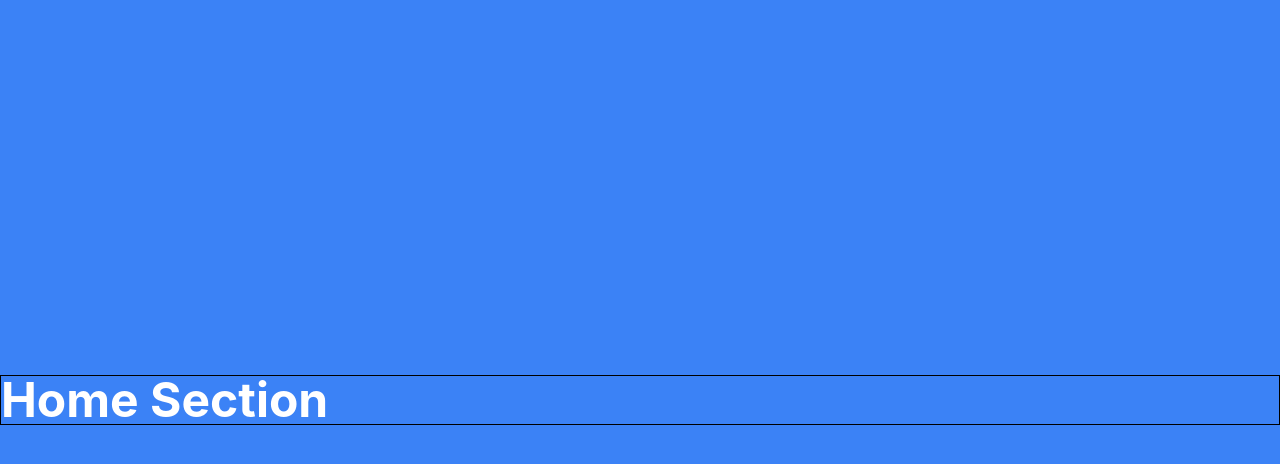
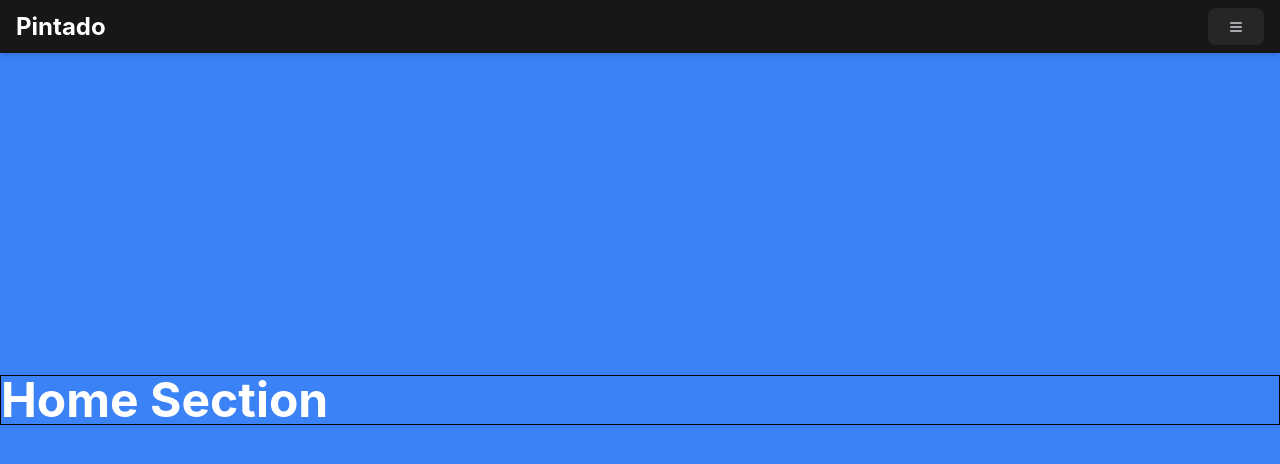
Before and after one commit to ReliSalazar/pintado, a React (Vite) app: page / in a window 1280 px wide. Shown: the top 464 px of the page. Built offline with nearby package versions, Linux system fonts and the light colour scheme.

Commit message:
implement navbar

```diff
--- a/src/App.tsx
+++ b/src/App.tsx
@@ -1,15 +1,32 @@
+import { useState } from "react";
+import Navbar from "./components/Navbar";
+import FullScreenMenu from "./components/FullScreenMenu";
 import Home from "./pages/Home";
 import About from "./pages/About";
+import Services from "./pages/Services";
 import Contact from "./pages/Contact";
 
+const menuOptions = ["Home", "About", "Services", "Contact"];
+
 function App() {
+  const [menuOpen, setMenuOpen] = useState(false);
+
+  const toggleMenu = () => setMenuOpen(!menuOpen);
+
   return (
-    <div className="h-screen overflow-y-scroll snap-y snap-mandatory scroll-smooth">
+    <div className="relative h-screen overflow-y-scroll snap-y snap-mandatory scroll-smooth">
+      <Navbar menuOpen={menuOpen} toggleMenu={toggleMenu} />
+
+      <FullScreenMenu isOpen={menuOpen} menuOptions={menuOptions} />
+
       <div className="snap-start">
         <Home />
       </div>
       <div className="snap-start">
         <About />
+      </div>
+      <div className="snap-start">
+        <Services />
       </div>
       <div className="snap-start">
         <Contact />
--- /dev/null
+++ b/src/components/FullScreenMenu.tsx
@@ -0,0 +1,34 @@
+import React from "react";
+
+interface FullScreenMenuProps {
+  isOpen: boolean;
+  menuOptions: string[];
+}
+
+const FullScreenMenu: React.FC<FullScreenMenuProps> = ({
+  isOpen,
+  menuOptions,
+}) => {
+  return (
+    <div
+      className={`fixed top-0 left-0 w-full h-full bg-neutral-800 z-40 flex justify-center items-center transition-transform duration-500 ease-in-out ${
+        isOpen ? "translate-x-0" : "translate-x-full"
+      }`}
+    >
+      <div className="container">
+        <div className="grid grid-cols-1 md:grid-cols-2 lg:grid-cols-4 gap-4 w-full px-6">
+          {menuOptions.map((item, index) => (
+            <div
+              key={index}
+              className="flex justify-center items-center bg-neutral-900 text-white text-xl md:text-2xl font-semibold rounded-lg shadow-md h-24 md:h-32 lg:h-40 transition-transform duration-300 hover:scale-105"
+            >
+              {item}
+            </div>
+          ))}
+        </div>
+      </div>
+    </div>
+  );
+};
+
+export default FullScreenMenu;
--- /dev/null
+++ b/src/components/Navbar.tsx
@@ -0,0 +1,29 @@
+import React from "react";
+import { Menu, X } from "lucide-react";
+
+interface NavbarProps {
+  menuOpen: boolean;
+  toggleMenu: () => void;
+}
+
+const Navbar: React.FC<NavbarProps> = ({ menuOpen, toggleMenu }) => {
+  return (
+    <header className="fixed top-0 left-0 w-full bg-neutral-900 shadow-md z-50">
+      <nav className="flex justify-center items-center px-4 py-2">
+        <div className="container flex justify-between items-center">
+          <div className="text-2xl font-bold text-white">Pintado</div>
+
+          <button
+            onClick={toggleMenu}
+            aria-label="Toggle Menu"
+            className="bg-neutral-800 text-gray-300 hover:text-white transition-all duration-300"
+          >
+            {menuOpen ? <X size={16} /> : <Menu size={16} />}
+          </button>
+        </div>
+      </nav>
+    </header>
+  );
+};
+
+export default Navbar;
--- a/src/index.css
+++ b/src/index.css
@@ -67,19 +67,6 @@ button:focus-visible {
   outline: 4px auto -webkit-focus-ring-color;
 }
 
-@media (prefers-color-scheme: light) {
-  :root {
-    color: #213547;
-    background-color: #ffffff;
-  }
-  a:hover {
-    color: #747bff;
-  }
-  button {
-    background-color: #f9f9f9;
-  }
-}
-
 @keyframes fadeIn {
   from {
     opacity: 0;
--- /dev/null
+++ b/src/pages/Services.tsx
@@ -0,0 +1,13 @@
+import FullPageSection from "../components/FullPageSection";
+
+const Services = () => {
+  return (
+    <FullPageSection id="services" className="bg-orange-500 text-white">
+      <div className="container border border-black">
+        <h1 className="text-5xl font-bold">Services Section</h1>
+      </div>
+    </FullPageSection>
+  );
+};
+
+export default Services;
```
